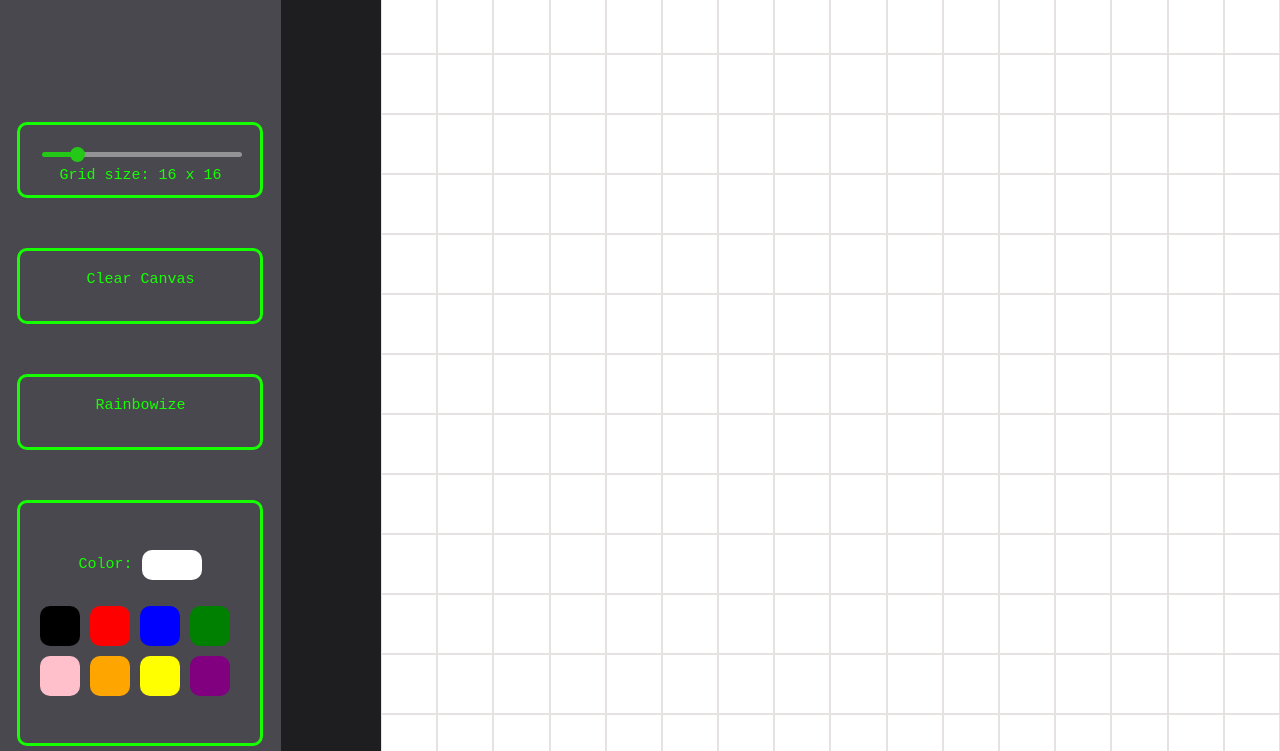
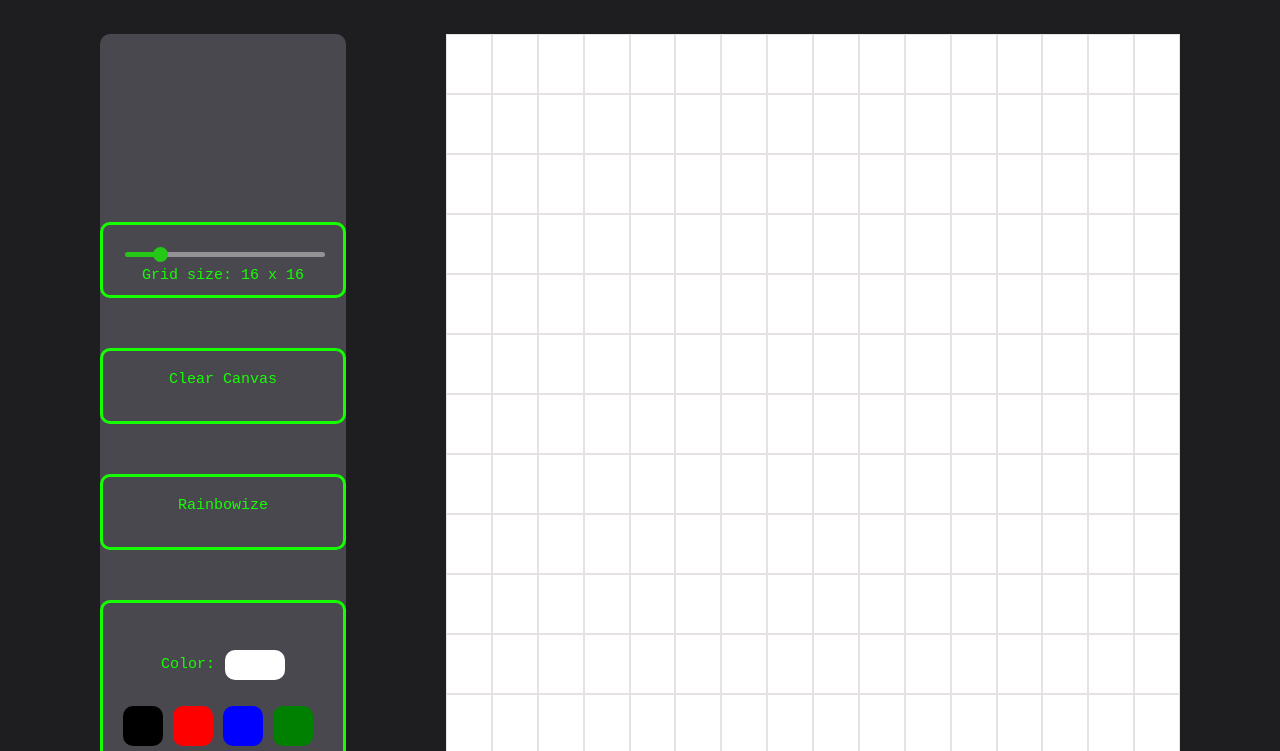
Before and after one commit to ibradam1/odin-etch-a-sketch, a plain HTML site: page index.html in a window 1280 px wide. Shown: the part 194-945 px from the top of the page. Drawn offline with Linux system fonts and the light colour scheme.

Commit message:
Fix padding on entire page

```diff
--- a/style.css
+++ b/style.css
@@ -1,7 +1,8 @@
 body {
     margin: 0;
     font-family: 'Courier New', Courier, monospace;
-    background-color:rgb(30, 30, 32)
+    background-color:rgb(30, 30, 32);
+    padding: 100px;
 }
 
 .title {
```
